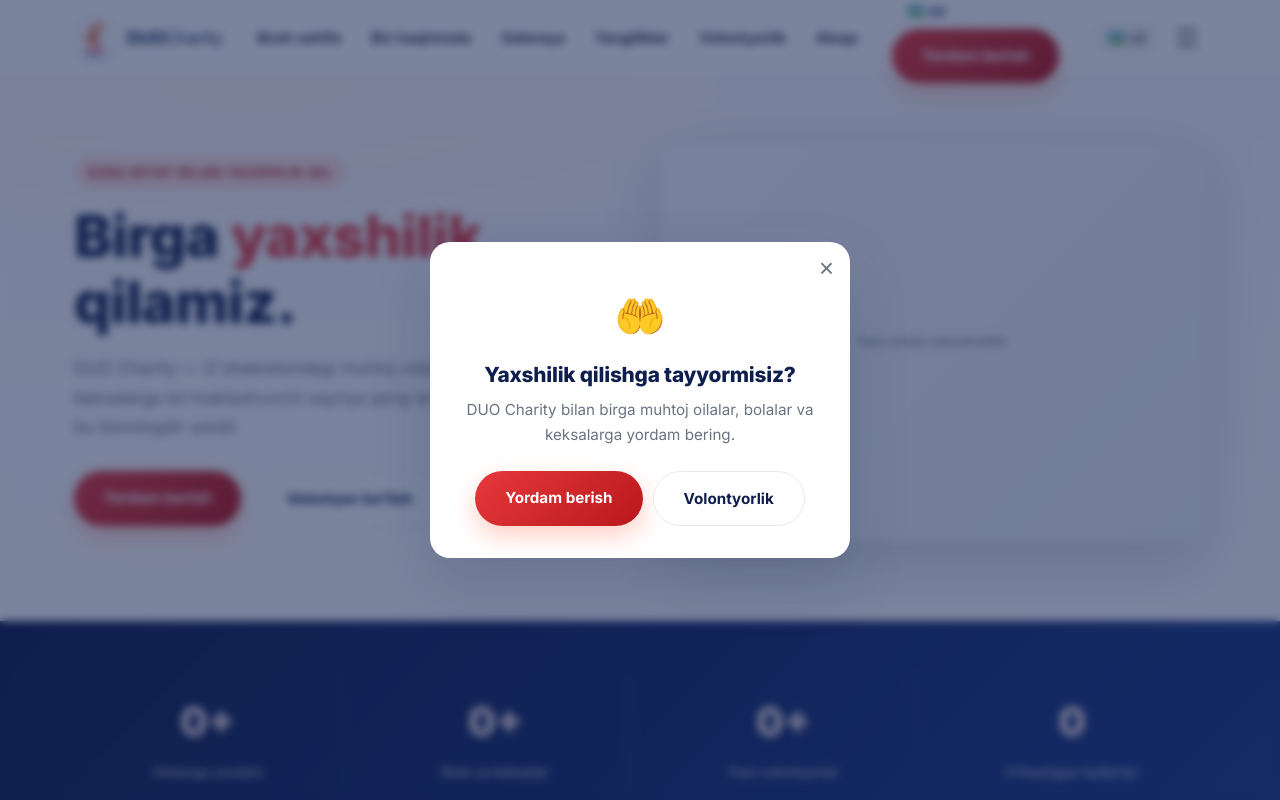
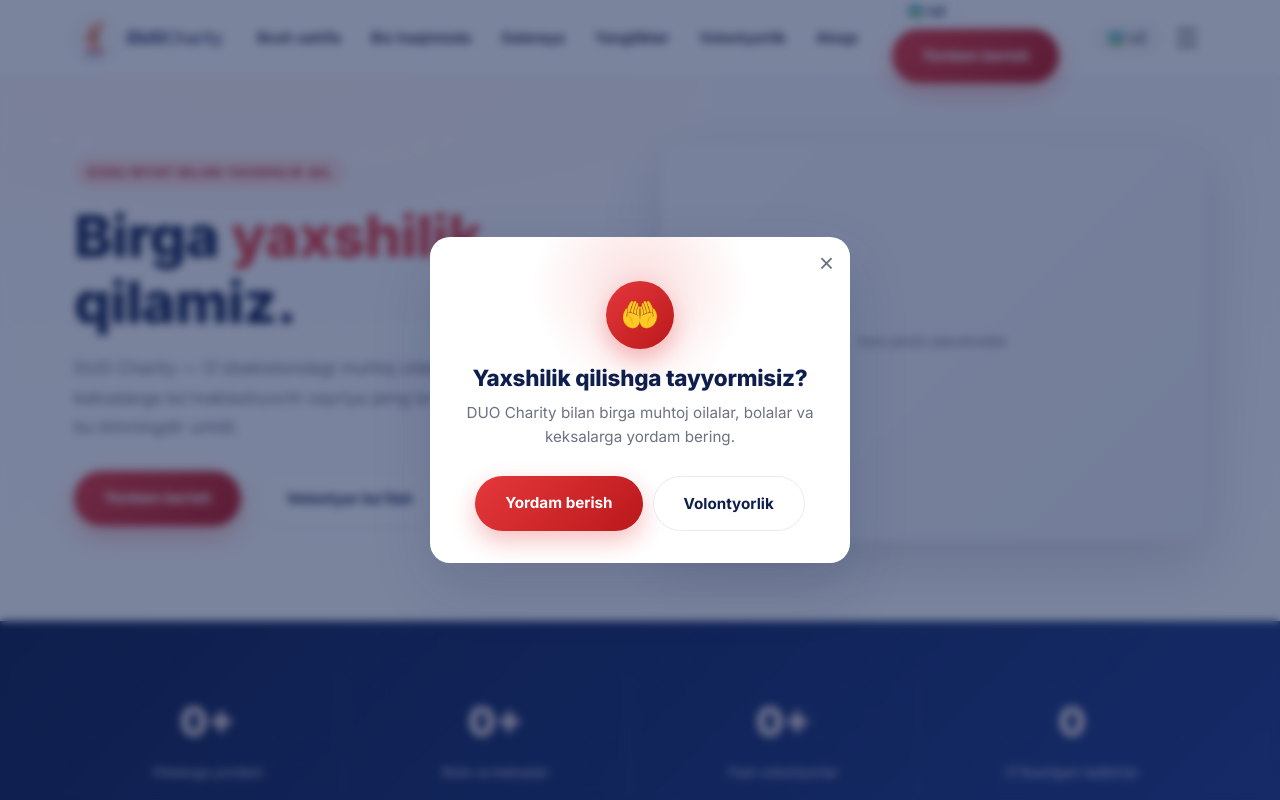
Before and after one commit to Iboshka-arch/DuoCharity, a Flask app: page / in a window 1280 px wide. Run offline with Flask 3, Linux system fonts and the light colour scheme; data that the repository does not hold is empty.

Commit message:
Visual upd 1.0

```diff
--- a/static/css/style.css
+++ b/static/css/style.css
@@ -477,12 +477,12 @@ h2 {
 .btn-primary {
     background: linear-gradient(135deg, var(--coral) 0%, var(--coral-dark) 100%);
     color: #fff;
-    box-shadow: 0 10px 24px rgba(255, 107, 82, 0.32);
+    box-shadow: 0 10px 24px rgba(229, 56, 59, 0.32);
 }
 
 .btn-primary:hover {
     transform: translateY(-2px);
-    box-shadow: 0 14px 30px rgba(255, 107, 82, 0.4);
+    box-shadow: 0 14px 30px rgba(229, 56, 59, 0.4);
 }
 
 .btn-outline {
@@ -624,6 +624,16 @@ h2 {
     overflow: hidden;
 }
 
+.hero::after {
+    content: "";
+    position: absolute;
+    inset: 0;
+    background-image: radial-gradient(rgba(30, 58, 138, 0.06) 1.5px, transparent 1.5px);
+    background-size: 28px 28px;
+    z-index: 0;
+    pointer-events: none;
+}
+
 .hero-inner {
     display: flex;
     flex-direction: column;
@@ -1356,9 +1396,22 @@ h2 {
     box-shadow: var(--shadow-lg);
     max-width: 420px;
     width: 100%;
-    padding: 40px 32px 32px;
+    padding: 44px 32px 32px;
     text-align: center;
-    animation: promoPop 0.3s ease;
+    animation: promoPop 0.35s cubic-bezier(0.34, 1.56, 0.64, 1);
+    overflow: hidden;
+}
+
+.promo-modal::before {
+    content: "";
+    position: absolute;
+    top: -60px;
+    left: 50%;
+    transform: translateX(-50%);
+    width: 220px;
+    height: 220px;
+    background: radial-gradient(circle, rgba(229, 56, 59, 0.16) 0%, transparent 70%);
+    pointer-events: none;
 }
 
 @keyframes promoPop {
@@ -1367,19 +1420,31 @@ h2 {
 }
 
 .promo-icon {
-    font-size: 2.6rem;
-    margin-bottom: 12px;
+    position: relative;
+    width: 68px;
+    height: 68px;
+    margin: 0 auto 16px;
+    display: flex;
+    align-items: center;
+    justify-content: center;
+    font-size: 2rem;
+    background: linear-gradient(135deg, var(--coral) 0%, var(--coral-dark) 100%);
+    border-radius: 50%;
+    box-shadow: 0 10px 24px rgba(229, 56, 59, 0.35);
 }
 
 .promo-modal h3 {
-    font-size: 1.3rem;
+    position: relative;
+    font-size: 1.4rem;
     margin-bottom: 10px;
 }
 
 .promo-modal p {
+    position: relative;
     color: var(--text-muted);
     font-size: 0.95rem;
-    margin-bottom: 24px;
+    line-height: 1.6;
+    margin-bottom: 26px;
 }
 
 .promo-actions {
--- a/static/js/main.js
+++ b/static/js/main.js
@@ -1,21 +1,15 @@
 document.addEventListener("DOMContentLoaded", function () {
 
-// ---------- Промо-попап при первом заходе ----------
-    const promoOverlay = document.getElementById("promoOverlay");
+const promoOverlay = document.getElementById("promoOverlay");
     const promoClose = document.getElementById("promoClose");
 
     if (promoOverlay) {
-        const alreadyShown = localStorage.getItem("duoPromoShown");
-
-        if (!alreadyShown) {
-            setTimeout(function () {
-                promoOverlay.classList.add("show");
-            }, 2500); //
-        }
+        setTimeout(function () {
+            promoOverlay.classList.add("show");
+        }, 1800);
 
         function closePromo() {
             promoOverlay.classList.remove("show");
-            localStorage.setItem("duoPromoShown", "1");
         }
 
         if (promoClose) {
@@ -133,7 +127,7 @@ document.addEventListener("DOMContentLoaded", function () {
 
         function startAutoplay() {
             stopAutoplay();
-            autoplayTimer = setInterval(nextSlide, 5000);
+            autoplayTimer = setInterval(nextSlide, 3000);
         }
 
         function stopAutoplay() {
--- a/templates/index.html
+++ b/templates/index.html
@@ -182,8 +182,16 @@
 
                 <script>
         document.addEventListener("DOMContentLoaded", () => {
-            const counters = document.querySelectorAll('.count-number');
+            const statsSection = document.querySelector('.stats');
+            if (!statsSection) return;
+
+            const counters = statsSection.querySelectorAll('.count-number');
             const duration = 1800;
+            let hasRun = false;
+
+            function runCounters() {
+                if (hasRun) return;
+                hasRun = true;
 
                 counters.forEach((counter, index) => {
                     const rawTarget = counter.getAttribute('data-target');
@@ -208,6 +216,22 @@
 
                     requestAnimationFrame(updateCounter);
                 });
+            }
+
+            if ("IntersectionObserver" in window) {
+                const observer = new IntersectionObserver((entries) => {
+                    entries.forEach((entry) => {
+                        if (entry.isIntersecting) {
+                            runCounters();
+                            observer.unobserve(entry.target);
+                        }
+                    });
+                }, { threshold: 0.4 });
+
+                observer.observe(statsSection);
+            } else {
+                runCounters();
+            }
         });
         </script>
 
```
Also changed, not shown: other parts of static/css/style.css (+35 -12 lines). Lines whose indentation alone changed are shown as unchanged.
